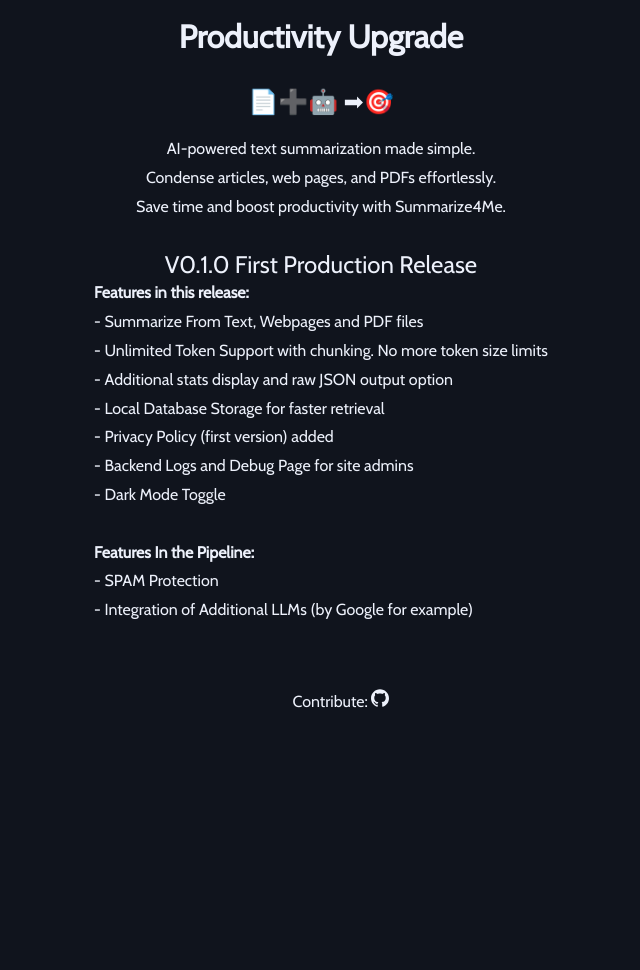
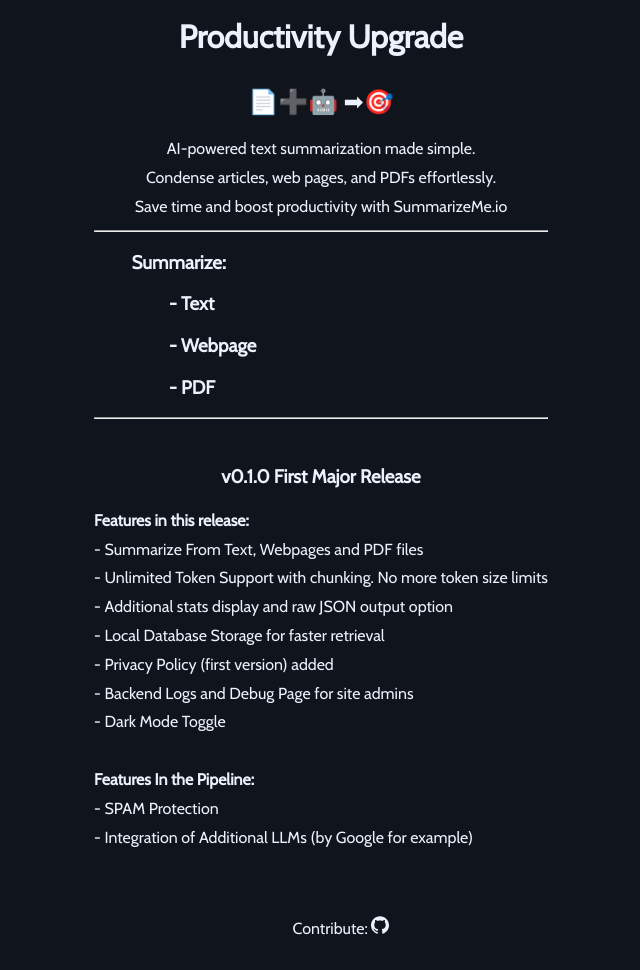
Before and after one commit to satishsurath/archive.summarizeme.io, a Flask app: page / in a window 1280 px wide. Shown: the part 251-1221 px from the top of the page, without its empty margins (319-959 px from the left). Before the commit the page ends 959 px from the top, so only its background shows below. Run offline with Flask 3, Linux system fonts and the light colour scheme; some libraries are stand-ins or nearby versions.

Commit message:
Minor stlying updates; added Open Graph Protocol Meta Tags
Signed-off-by: Satish Surath <connect@sati.sh>

```diff
--- a/app/routes.py
+++ b/app/routes.py
@@ -168,7 +168,7 @@
 
             return render_template(
                 'summarizeText.html',
-                title='Summarize From Text',
+                title='Summarize Text',
                 form=form,
                 test2summarize=test2summarize.split('\n'),
                 openAI_summary=session['openAI_summary'].split('\n'),
@@ -180,10 +180,10 @@
             )
         else:
             session['content_written'] = False
-            return render_template('summarizeText.html', title='Summarize From Text', form=form)
+            return render_template('summarizeText.html', title='Summarize Text', form=form)
     else:
         session['content_written'] = False
-        return render_template('summarizeText.html', title='Summarize From Text', form=form)
+        return render_template('summarizeText.html', title='Summarize Text', form=form)
 
 # @app.route('/summarizeText', methods=['GET', 'POST'])
 # def summarizeText():
@@ -300,7 +300,7 @@
           openAI_summary_str = json.dumps(session['openAI_summary_URL_JSON'], indent=4)
           return render_template(
             'summarizeURL.html',
-            title='Summarize From URL',
+            title='Summarize Webpage',
             form=form,
             test2summarize=session['test2summarize_URL'].split('\n'),
             openAI_summary=session['openAI_summary_URL'].split('\n'),
@@ -322,7 +322,7 @@
             openAI_summary_str = json.dumps(session['openAI_summary_JSON_URL'], indent=4)
           return render_template(
             'summarizeURL.html',
-            title='Summarize From URL',
+            title='Summarize Webpage',
             form=form,
             test2summarize=test2summarize.split('\n'),
             openAI_summary=session['openAI_summary_URL'].split('\n'),
@@ -335,12 +335,12 @@
           )
       else:
         session['content_written'] = False
-        return render_template('summarizeURL.html', title='Summarize From URL', form=form)
+        return render_template('summarizeURL.html', title='Summarize Webpage', form=form)
     else:
       session['content_written'] = False
       return render_template(
         'summarizeURL.html',
-        title='Summarize From URL',
+        title='Summarize Webpage',
         form=form
       )
 
--- a/app/templates/base.html
+++ b/app/templates/base.html
@@ -3,9 +3,9 @@
 <html>
     <head>
       {% if title %}
-      <title>{{ title }} - Summarize4Me</title>
+      <title>{{ title }} - SummarizeMe.io</title>
       {% else %}
-      <title>Welcome to Summarize4Me</title>
+      <title>Welcome to SummarizeMe.io</title>
       {% endif %}
       <link rel="apple-touch-icon" sizes="180x180" href="/static/apple-touch-icon.png">
       <link rel="icon" type="image/png" sizes="32x32" href="/static/favicon-32x32.png">
@@ -20,6 +20,15 @@
       <link rel="stylesheet" type="text/css" href="/static/style.css">
       <link rel="stylesheet" href="https://fonts.googleapis.com/css?family=Cabin">
       <script src="https://cdn.jsdelivr.net/gh/google/code-prettify@master/loader/run_prettify.js"></script>
+      <!-- Open Graph Meta Tags -->
+      <meta property="og:title" content="SummarizeMe.io - AI-Powered Text Summarization">
+      <meta property="og:description" content="SummarizeMe.io uses advanced AI to provide efficient and accurate text summarization from text, web pages, and PDF files.">
+      <meta property="og:type" content="website">
+      <meta property="og:url" content="https://SummarizeMe.io">
+      <meta property="og:image" content="https://SummarizeMe.io/static/images/og-image.png">
+      <meta property="og:site_name" content="SummarizeMe.io">
+
+
       <style>
         /* Add this style block to include the toggle switch CSS */
         .switch {
@@ -122,11 +131,7 @@
     const savedTheme = localStorage.getItem('theme') || 'dark';
     setTheme(savedTheme);
 }
-
     </script>
-
-
-
     </head>
     <body>
       <div class="container">
@@ -159,8 +164,9 @@
       </div>
       <div class="item-footer">
         <ul>
-          <li>Contribute:
+          <li class="nav-links">
             <a href="https://github.com/satishsurath/summarizeme.io">
+              Contribute:
               <svg xmlns="http://www.w3.org/2000/svg" viewBox="0 0 24 24" width="18" height="18" class="footer-img" style="fill: var(--text-color);">
                 <path d="M12 .297c-6.63 0-12 5.373-12 12 0 5.303 3.438 9.8 8.205 11.385.6.113.82-.258.82-.577 0-.285-.01-1.04-.015-2.04-3.338.724-4.042-1.61-4.042-1.61C4.422 18.07 3.633 17.7 3.633 17.7c-1.087-.744.084-.729.084-.729 1.205.084 1.838 1.236 1.838 1.236 1.07 1.835 2.809 1.305 3.495.998.108-.776.417-1.305.76-1.605-2.665-.3-5.466-1.332-5.466-5.93 0-1.31.465-2.38 1.235-3.22-.135-.303-.54-1.523.105-3.176 0 0 1.005-.322 3.3 1.23.96-.267 1.98-.399 3-.405 1.02.006 2.04.138 3 .405 2.28-1.552 3.285-1.23 3.285-1.23.645 1.653.24 2.873.12 3.176.765.84 1.23 1.91 1.23 3.22 0 4.61-2.805 5.625-5.475 5.92.42.36.81 1.096.81 2.22 0 1.606-.015 2.896-.015 3.286 0 .315.21.69.825.57C20.565 22.092 24 17.592 24 12.297c0-6.627-5.373-12-12-12"/>
               </svg>
--- a/app/templates/index.html
+++ b/app/templates/index.html
@@ -7,10 +7,16 @@
         <p class="center-align">
         AI-powered text summarization made simple. <br>
         Condense articles, web pages, and PDFs effortlessly. <br>
-        Save time and boost productivity with Summarize4Me.
+        Save time and boost productivity with SummarizeMe.io
         </p>
+        <hr>
+        <h3 class="left-align" style="margin-left:2em;">Summarize:</h3>
+        <h3 class="left-align" style="margin-left:4em;"> - <a href="{{ url_for('summarizeText') }}" style="text-decoration: none;"> Text </a></h3>
+        <h3 class="left-align" style="margin-left:4em;"> - <a href="{{ url_for('summarizeURL') }}" style="text-decoration: none;"> Webpage </a></h3>
+        <h3 class="left-align" style="margin-left:4em;"> - <a href="{{ url_for('summarizePDF') }}" style="text-decoration: none;"> PDF </a></h3>
+        <hr>
         <br>
-        <h2>V0.1.0 First Production Release</h2>
+        <h3>v0.1.0 First Major Release</h3>
         <p class="left-align">
         <b>Features in this release:</b><br>
         - Summarize From Text, Webpages and PDF files<br>
--- a/app/templates/summarizeText.html
+++ b/app/templates/summarizeText.html
@@ -17,6 +17,7 @@
             <span style="color: red;">[{{ error }}]</span>
             {% endfor %}
         </p>
+        <br>
         <p>{{ form.submit() }}</p>
         <div id="processing" style="display:none; font-weight:bold;">Processing<span id="dots"></span></div>
         {% if openAI_summary %}
--- a/app/templates/summarizeURL.html
+++ b/app/templates/summarizeURL.html
@@ -6,7 +6,7 @@
         {{ form.hidden_tag() }}
         <p>
             {{ form.summarize.label }}<br>
-            {{ form.summarize(class_='form-control',placeholder='Enter webpage URL...') }}<br>
+            {{ form.summarize(class_='form-control',placeholder='Enter webpage URL...', style='width: 300px;') }}<br>
             {% for error in form.summarize.errors %}
             <span style="color: red;">[{{ error }}]</span>
             {% endfor %}
```
Also changed, not shown: app/forms.py (+4 -4 lines).
